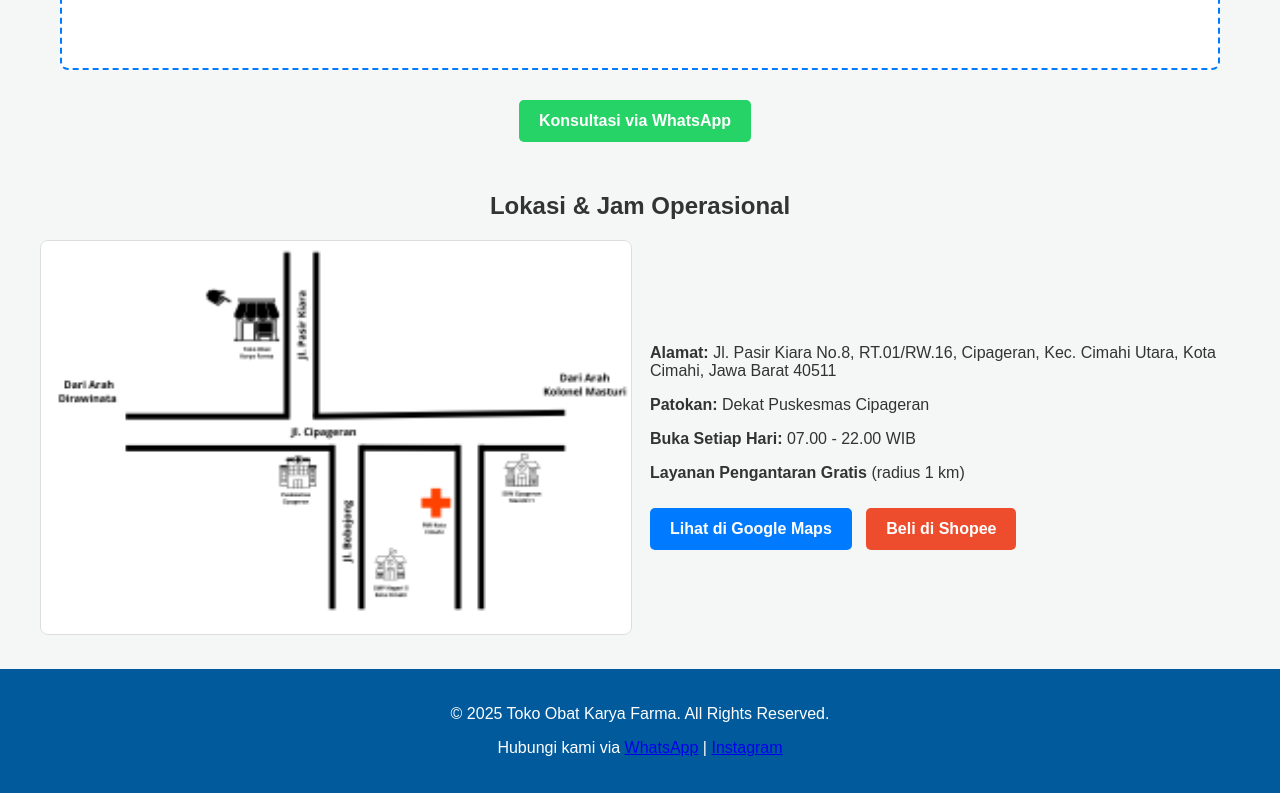
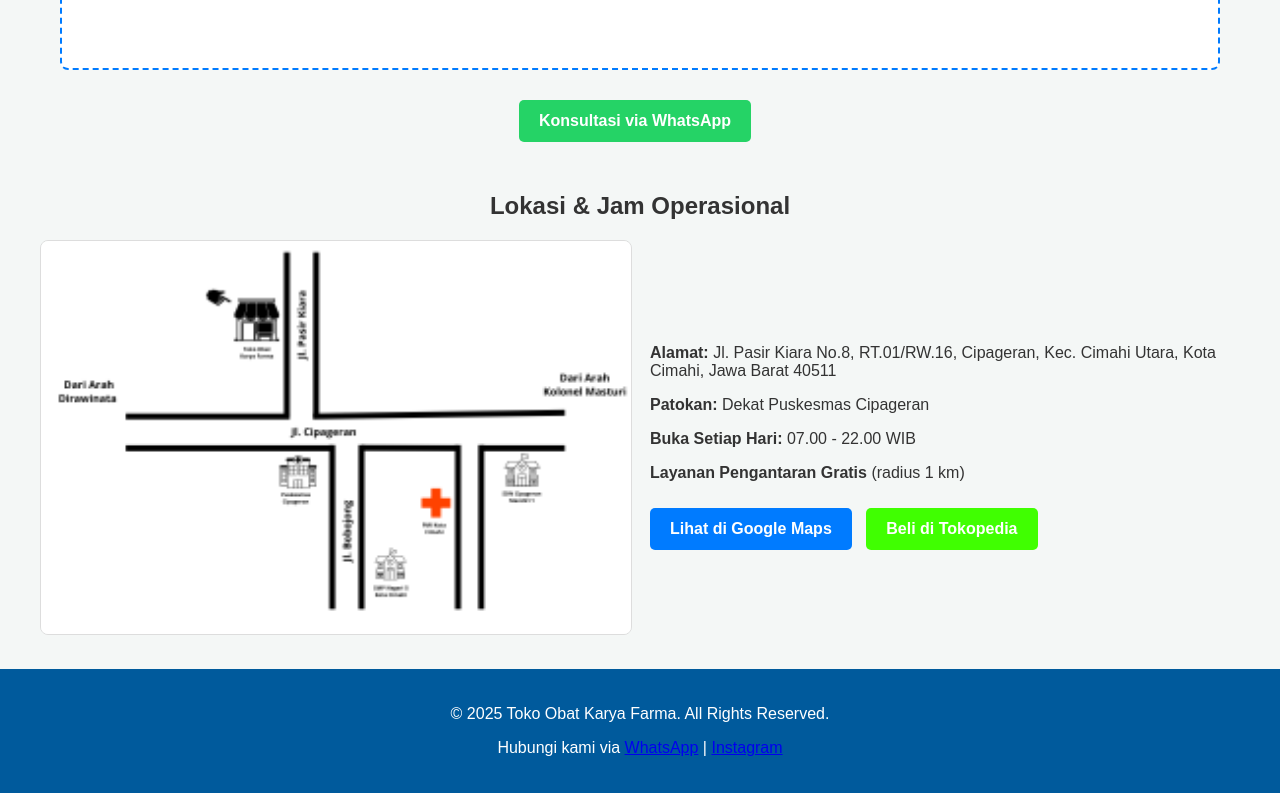
Before and after one commit to bryanadi989/Tugas_UTS_PAWM, a plain HTML site: page index.html in a window 1280 px wide. Shown: the part 702-1495 px from the top of the page. Drawn offline with Linux system fonts and the light colour scheme; no server answers.

Commit message:
Ganti shopee jadi tokopedia

```diff
--- a/index.html
+++ b/index.html
@@ -65,7 +65,7 @@
                     <p><strong>Layanan Pengantaran Gratis</strong> (radius 1 km)</p>
                     <div class="social-links">
                         <a href="https://www.google.com/maps/@-6.8542891,107.5385689,3a,90y,322.07h,91.8t/data=!3m7!1e1!3m5!1s2rKF5DE1gF6NXnt41pbenA!2e0!6shttps:%2F%2Fstreetviewpixels-pa.googleapis.com%2Fv1%2Fthumbnail%3Fcb_client%3Dmaps_sv.tactile%26w%3D900%26h%3D600%26pitch%3D-1.800593597654995%26panoid%3D2rKF5DE1gF6NXnt41pbenA%26yaw%3D322.07039658851403!7i16384!8i8192?entry=ttu&g_ep=EgoyMDI1MTAyMi4wIKXMDSoASAFQAw%3D%3D" target="_blank" class="social-button gmaps">Lihat di Google Maps</a>
-                        <a href="#" target="_blank" class="social-button shopee">Beli di Shopee</a>
+                        <a href="https://www.google.com/url?sa=t&source=web&rct=j&opi=89978449&url=https://www.tokopedia.com/toko-obat-karya-farma&ved=2ahUKEwiF2rGznN-QAxUWxDgGHSP4DpEQFnoECCEQAQ&sqi=2&usg=AOvVaw10LfVwtzXC0QqtIR06BanR" target="_blank" class="social-button tokopedia">Beli di Tokopedia</a>
                     </div>
                 </div>
             </div>
--- a/style.css
+++ b/style.css
@@ -147,8 +147,8 @@ section {
     background-color: #25D366; /*WhatsApp*/
 }
 
-.shopee {
-    background-color: #EE4D2D; /*Shopee*/
+.tokopedia {
+    background-color: #40ff01; /*Tokopedia*/
 }
 
 .footer-social {
```
